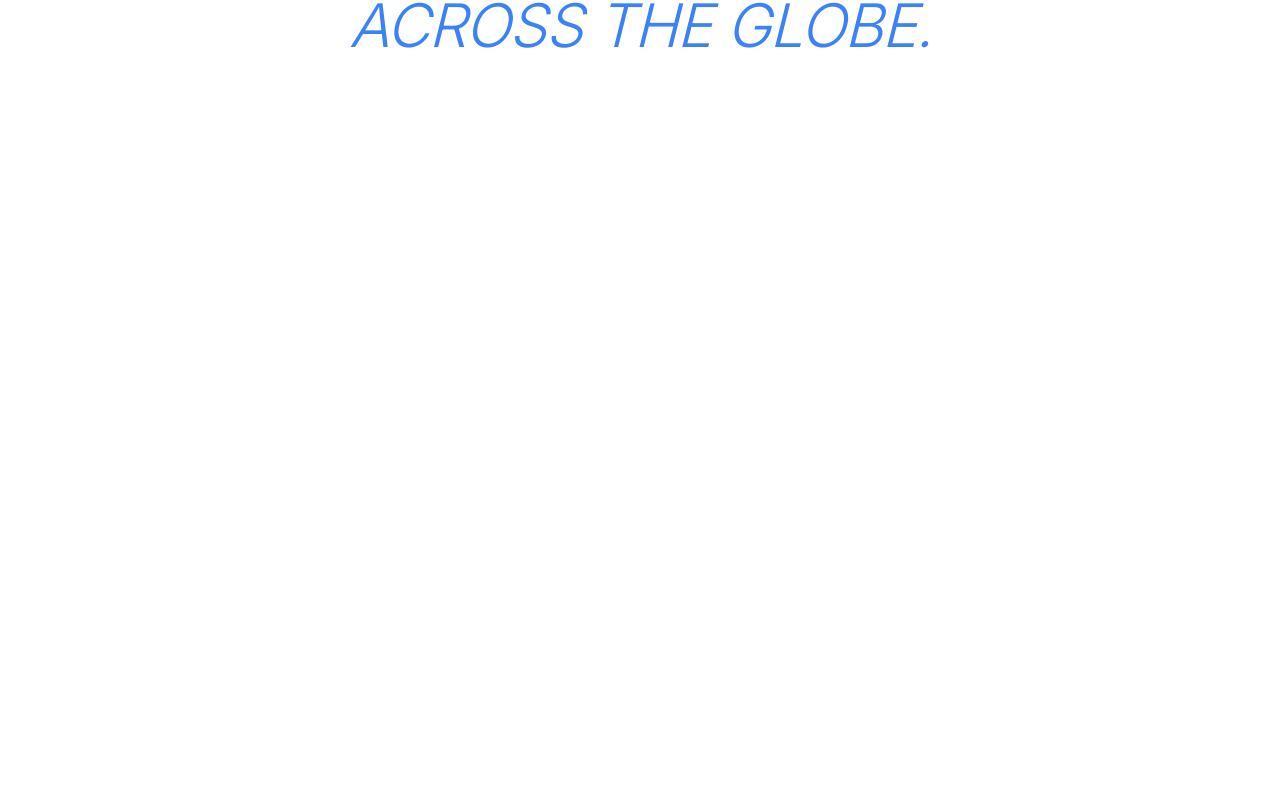
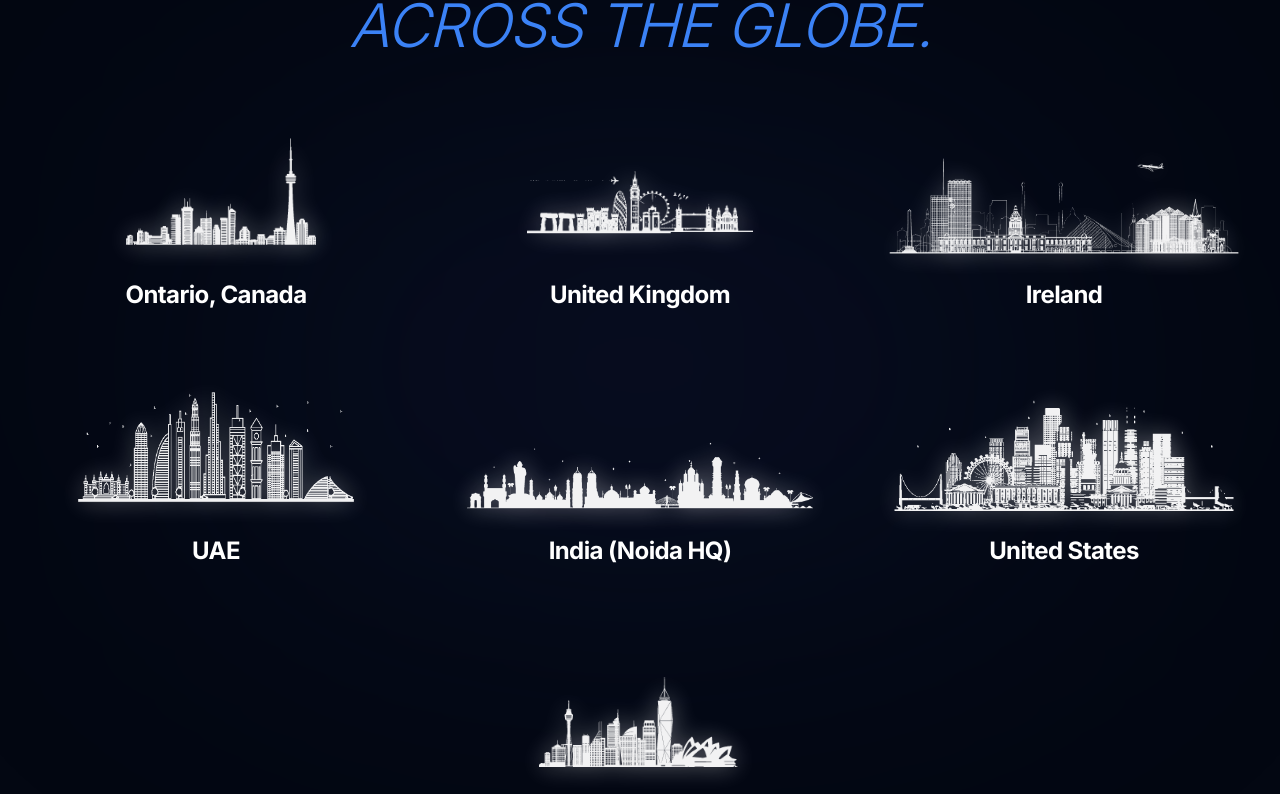
Before and after one commit to ayodhyadharsha-max/newdigitacurve, a Next.js app: page / in a window 1280 px wide. Shown: the part 9814-10608 px from the top of the page. Built offline with nearby package versions, Linux system fonts and the light colour scheme.

Commit message:
Keep GlobalPresence section dark blue for vector skylines and Footer white

```diff
--- a/components/GlobalPresence.tsx
+++ b/components/GlobalPresence.tsx
@@ -28,7 +28,7 @@ export default function GlobalPresence() {
           alt={hub.country}
           loading="eager"
           decoding="async"
-          className="max-h-28 sm:max-h-32 w-auto max-w-full object-contain filter drop-shadow-[0_0_10px_rgba(255,255,255,0.3)] group-hover:drop-shadow-[0_0_18px_rgba(59,130,246,0.6)] group-hover:scale-105 transition-all duration-500 opacity-95 group-hover:opacity-100"
+          className="max-h-28 sm:max-h-32 w-auto max-w-full object-contain filter drop-shadow-[0_0_12px_rgba(255,255,255,0.4)] group-hover:drop-shadow-[0_0_20px_rgba(59,130,246,0.7)] group-hover:scale-105 transition-all duration-500 opacity-95 group-hover:opacity-100"
         />
       </div>
       <div>
@@ -40,7 +40,11 @@ export default function GlobalPresence() {
   );
 
   return (
-    <section className="py-20 sm:py-28 px-4 sm:px-6 lg:px-8 max-w-7xl mx-auto border-t border-blue-900/30 text-white">
+    <div className="w-full bg-[#030712] text-white border-y border-blue-900/40 relative overflow-hidden">
+      {/* Background ambient glow */}
+      <div className="absolute top-1/2 left-1/2 -translate-x-1/2 -translate-y-1/2 w-[800px] h-[350px] bg-blue-950/30 blur-[150px] pointer-events-none rounded-full" />
+
+      <section className="py-20 sm:py-28 px-4 sm:px-6 lg:px-8 max-w-7xl mx-auto relative z-10">
         {/* Section Header */}
         <div className="space-y-3 mb-16 text-center max-w-3xl mx-auto">
           <p className="text-xs font-mono text-blue-400 tracking-widest uppercase font-bold">
@@ -71,5 +75,6 @@ export default function GlobalPresence() {
           </div>
         </div>
       </section>
+    </div>
   );
 }
```
Lines whose indentation alone changed are shown as unchanged.
